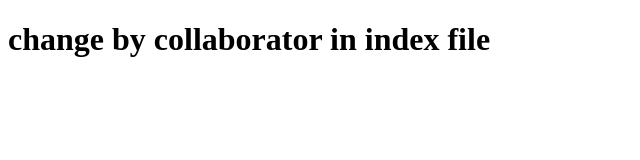
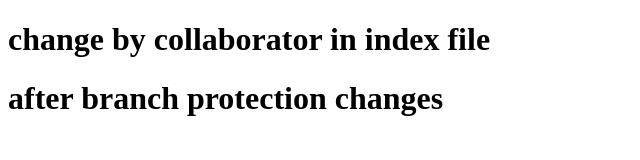
Before and after one commit to shiva5775/project3, a plain HTML site: page index.html in a window 1280 px wide. Shown: the whole page, without its empty margins (0-640 px from the left). Drawn offline with Linux system fonts and the light colour scheme.

Commit message:
after change branch protection

```diff
--- a/index.html
+++ b/index.html
@@ -7,6 +7,7 @@
 </head>
 <body>
     <h1>change by collaborator in index file</h1>
+    <h1>after branch protection changes</h1>
 
 </body>
 </html>
```
